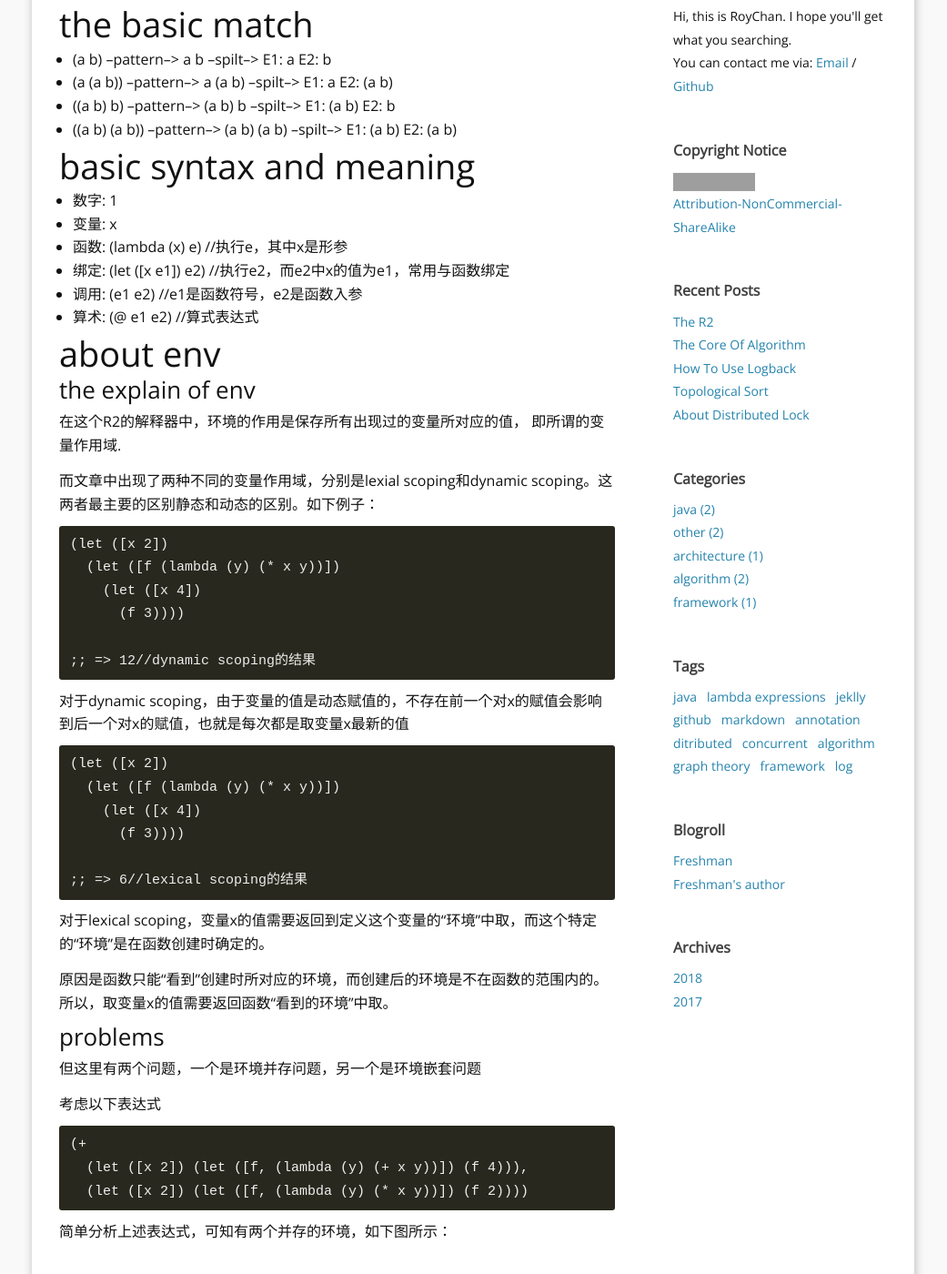
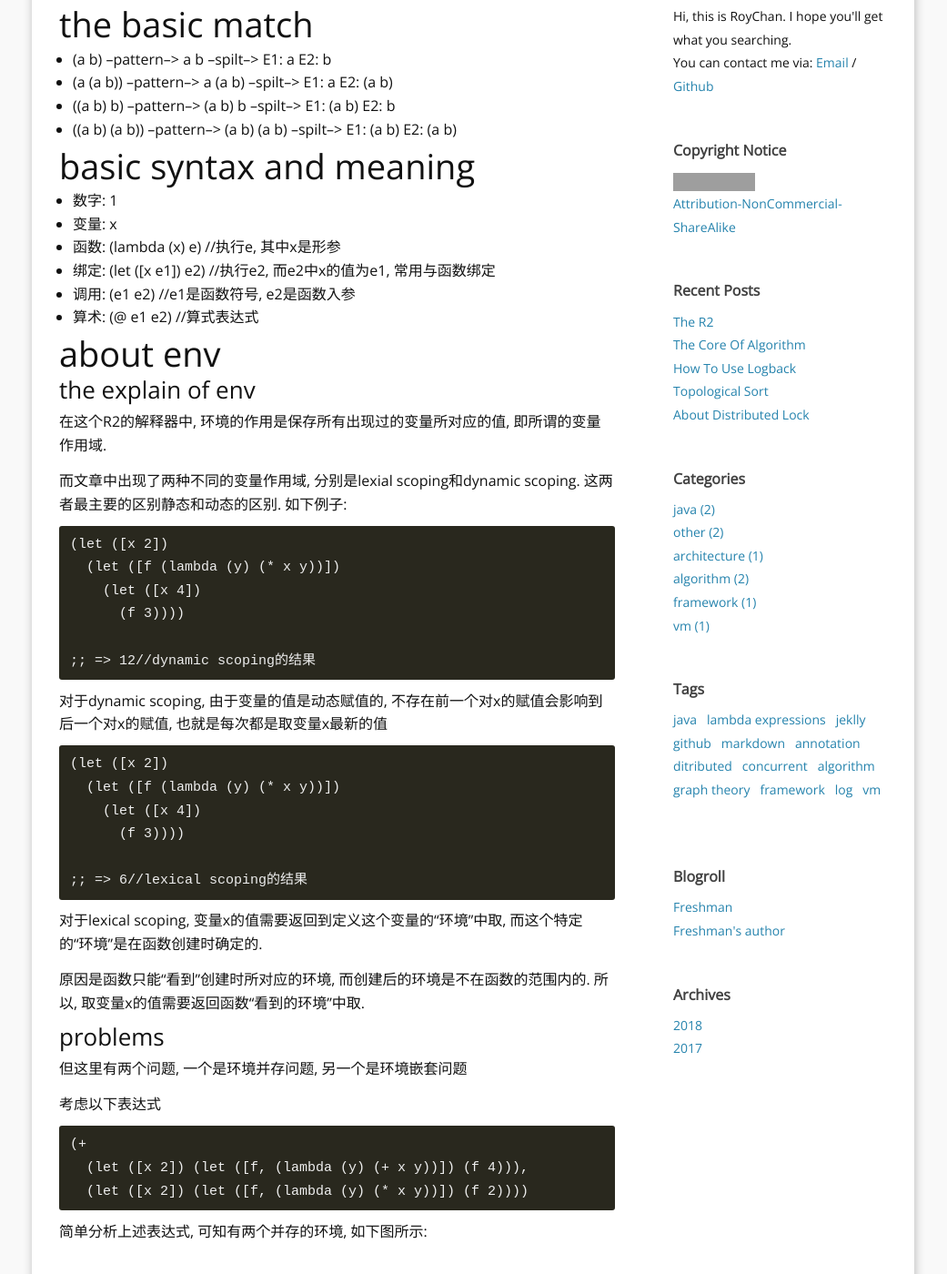
Before and after one commit to RoyWorld/RoyWorld.github.io, a Jekyll site: the page built from _posts/2018-03-27-the-R2.md, in a window 1280 px wide and 1400 px high, scrolled down 480 px. Shown: the whole window at 91% size, without its empty margins (120-1161 px from the left). Built offline with Jekyll 4.4.1, drawn with Linux system fonts in a browser that asks for light colours; nearby versions of some CDN libraries; our own code applies the rules of GitHub Pages for plain Markdown files; comment, search, counter and statistics services are not loaded; some of the changed text lies outside the part shown; grey boxes are pictures that could not be loaded.

Commit message:
修改文章20180327

````diff
--- a/_posts/2018-03-27-the-R2.md
+++ b/_posts/2018-03-27-the-R2.md
@@ -1,5 +1,17 @@
+---
+layout: post
+title:  "The R2"
+date:   2018-03-27 15:26:45
+category: vm
+published: true
+author: RoyChan
+tags:
+- java
+- vm
+---
+
 # about R2
-这个toy完全是参照垠神这篇[文章][R1]做的Java版翻译，具体内容可以看垠神的文章，下面是toy的一些细节和自己的总结
+这个toy完全是参照垠神这篇[文章][R1]做的Java版翻译, 具体内容可以看垠神的文章, 下面是toy的一些细节和自己的总结
 
 # the basic match
 * (a b) --pattern--> a b --spilt--> E1: a E2: b
@@ -11,19 +23,19 @@
 * 数字: 1
 * 变量: x
 * 函数: (lambda (x) e)
-//执行e，其中x是形参
+//执行e, 其中x是形参
 * 绑定: (let ([x e1]) e2)
-//执行e2，而e2中x的值为e1，常用与函数绑定
+//执行e2, 而e2中x的值为e1, 常用与函数绑定
 * 调用: (e1 e2)
-//e1是函数符号，e2是函数入参
+//e1是函数符号, e2是函数入参
 * 算术: (@ e1 e2)
 //算式表达式
 
 # about env
 ### the explain of env
-在这个R2的解释器中，环境的作用是保存所有出现过的变量所对应的值， 即所谓的变量作用域.
+在这个R2的解释器中, 环境的作用是保存所有出现过的变量所对应的值,  即所谓的变量作用域.
 
-而文章中出现了两种不同的变量作用域，分别是lexial scoping和dynamic scoping。这两者最主要的区别静态和动态的区别。如下例子：
+而文章中出现了两种不同的变量作用域, 分别是lexial scoping和dynamic scoping. 这两者最主要的区别静态和动态的区别. 如下例子:
 
 ```Scheme
 (let ([x 2])
@@ -33,7 +45,7 @@
 
 ;; => 12//dynamic scoping的结果
 ```
-对于dynamic scoping，由于变量的值是动态赋值的，不存在前一个对x的赋值会影响到后一个对x的赋值，也就是每次都是取变量x最新的值
+对于dynamic scoping, 由于变量的值是动态赋值的, 不存在前一个对x的赋值会影响到后一个对x的赋值, 也就是每次都是取变量x最新的值
 
 ```Scheme
 (let ([x 2])
@@ -43,12 +55,12 @@
 
 ;; => 6//lexical scoping的结果
 ```
-对于lexical scoping，变量x的值需要返回到定义这个变量的“环境”中取，而这个特定的“环境”是在函数创建时确定的。
+对于lexical scoping, 变量x的值需要返回到定义这个变量的“环境”中取, 而这个特定的“环境”是在函数创建时确定的.
 
-原因是函数只能“看到”创建时所对应的环境，而创建后的环境是不在函数的范围内的。所以，取变量x的值需要返回函数“看到的环境”中取。
+原因是函数只能“看到”创建时所对应的环境, 而创建后的环境是不在函数的范围内的. 所以, 取变量x的值需要返回函数“看到的环境”中取.
 
 ### problems
-但这里有两个问题，一个是环境并存问题，另一个是环境嵌套问题
+但这里有两个问题, 一个是环境并存问题, 另一个是环境嵌套问题
 
 考虑以下表达式
 ```Scheme
@@ -56,7 +68,7 @@
   (let ([x 2]) (let ([f, (lambda (y) (+ x y))]) (f 4))),
   (let ([x 2]) (let ([f, (lambda (y) (* x y))]) (f 2))))
 ```
-简单分析上述表达式，可知有两个并存的环境，如下图所示：
+简单分析上述表达式, 可知有两个并存的环境, 如下图所示:
 
 ![env1_pic](https://raw.githubusercontent.com/RoyWorld/RoyWorld.github.io/master/images/20180327/20180327_env1_pic.png)
 
````
Also changed, not shown: other parts of _posts/2018-03-27-the-R2.md (+8 -3 lines).
